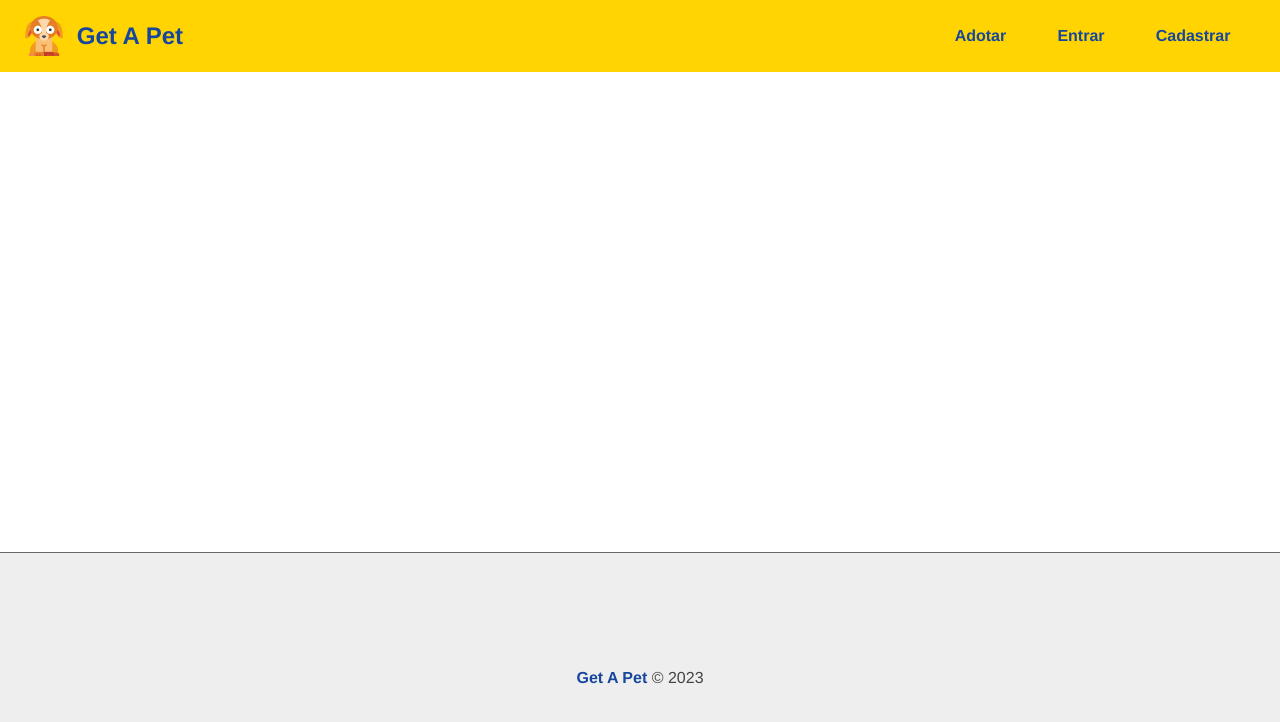
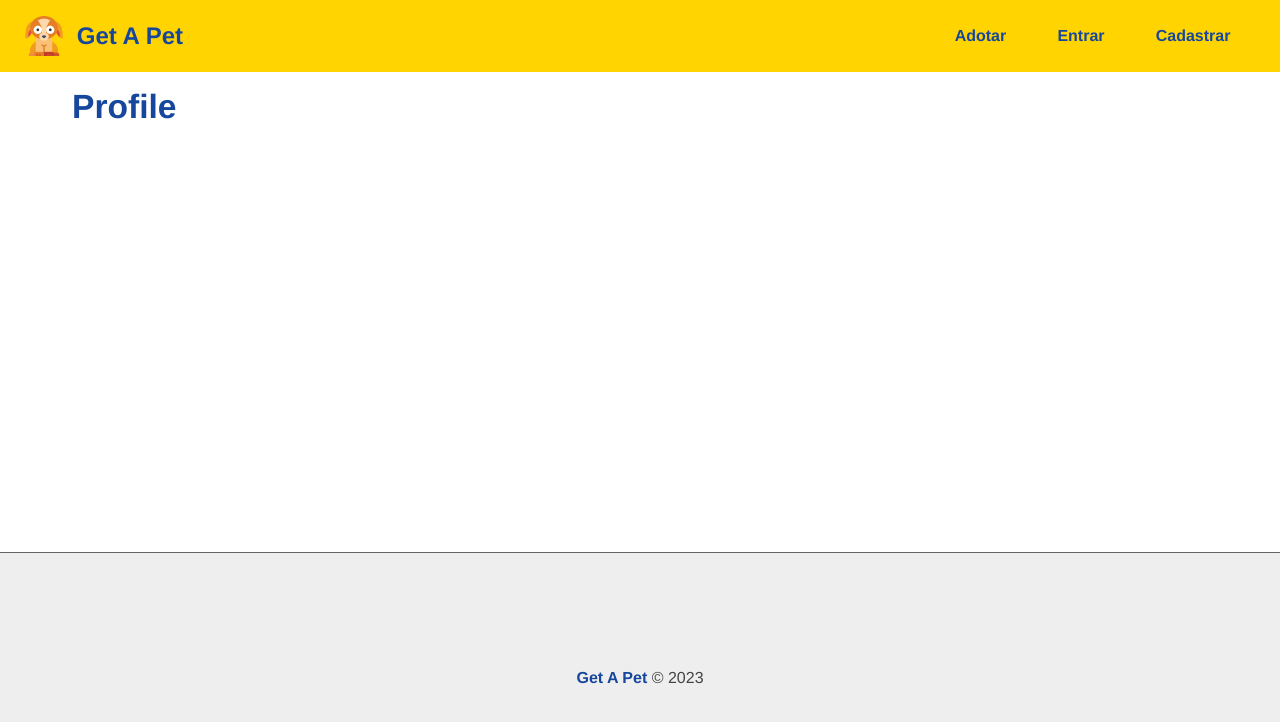
Before and after one commit to Roger-Franco/node-zero-master, a React (Create React App) app in the folder 15_GETAPET/frontend/: page /user/profile in a window 1280 px wide. Shown: the top 722 px of the page. Built offline with nearby package versions, Linux system fonts and the light colour scheme; the HTML template or start-up script is replaced by a standard one.

Commit message:
Criando página de perfil

```diff
--- a/15_GETAPET/frontend/src/App.js
+++ b/15_GETAPET/frontend/src/App.js
@@ -11,6 +11,7 @@
 import Footer from './components/layout/Footer';
 import Container from './components/layout/Container';
 import Message from './components/layout/Message';
+import Profile from './components/pages/User/Profile';
 
 /* pages */
 import Home from './components/pages/Home';
@@ -30,6 +31,7 @@
             <Routes>
               <Route path="/login" element={<Login />} />
               <Route path="/register" element={<Register />} />
+              <Route path="/user/profile" element={<Profile />} />
               <Route path="/" element={<Home />} />
             </Routes>
           </Container>
--- a/15_GETAPET/frontend/src/components/layout/Navbar.js
+++ b/15_GETAPET/frontend/src/components/layout/Navbar.js
@@ -22,6 +22,7 @@
         </li>
         {authenticated ? (
         <>
+        <li><Link to="/user/profile">Perfil</Link></li>
           <li onClick={logout}>Sair</li>
         </>
         ) : (
--- /dev/null
+++ b/15_GETAPET/frontend/src/components/pages/User/Profile.js
@@ -0,0 +1,10 @@
+import React from 'react'
+
+export default function Profile() {
+  return (
+
+    <section>
+      <h1>Profile</h1>
+    </section>
+  )
+}
```
Also changed, not shown: 15_GETAPET/frontend/src/components/pages/User/Profile.module.css (added).
